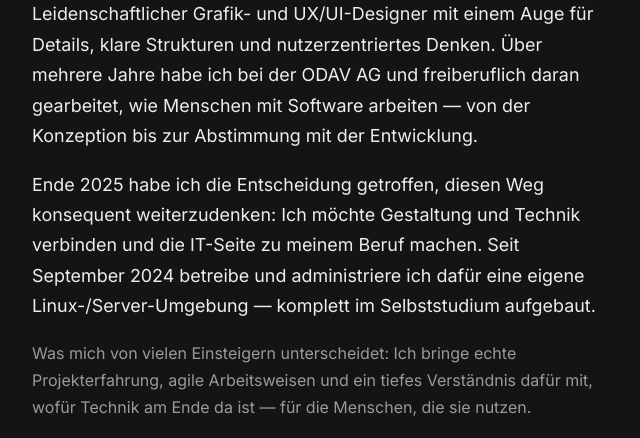
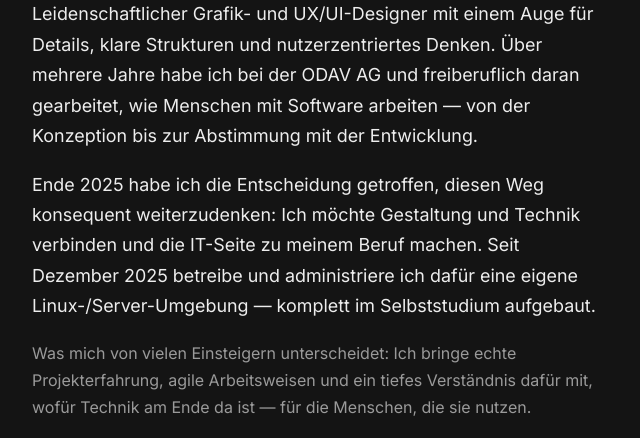
Before and after one commit to NennMichSchinken/website-floriankierski.github.io, a plain HTML site: page index.html in a window 1280 px wide. Shown: the part 1233-1671 px from the top of the page, 96-736 px from the left. Drawn offline with nearby package versions, Linux system fonts and the light colour scheme.

Commit message:
Update index.html

```diff
--- a/index.html
+++ b/index.html
@@ -397,7 +397,7 @@
       <div class="about-grid">
         <div class="reveal">
           <p>Leidenschaftlicher Grafik- und UX/UI-Designer mit einem Auge für Details, klare Strukturen und nutzerzentriertes Denken. Über mehrere Jahre habe ich bei der ODAV AG und freiberuflich daran gearbeitet, wie Menschen mit Software arbeiten — von der Konzeption bis zur Abstimmung mit der Entwicklung.</p>
-          <p>Ende 2025 habe ich die Entscheidung getroffen, diesen Weg konsequent weiterzudenken: Ich möchte Gestaltung und Technik verbinden und die IT-Seite zu meinem Beruf machen. Seit September 2024 betreibe und administriere ich dafür eine eigene Linux-/Server-Umgebung — komplett im Selbststudium aufgebaut.</p>
+          <p>Ende 2025 habe ich die Entscheidung getroffen, diesen Weg konsequent weiterzudenken: Ich möchte Gestaltung und Technik verbinden und die IT-Seite zu meinem Beruf machen. Seit Dezember 2025 betreibe und administriere ich dafür eine eigene Linux-/Server-Umgebung — komplett im Selbststudium aufgebaut.</p>
           <p class="muted">Was mich von vielen Einsteigern unterscheidet: Ich bringe echte Projekterfahrung, agile Arbeitsweisen und ein tiefes Verständnis dafür mit, wofür Technik am Ende da ist — für die Menschen, die sie nutzen.</p>
         </div>
         <div class="factcard reveal">
```
